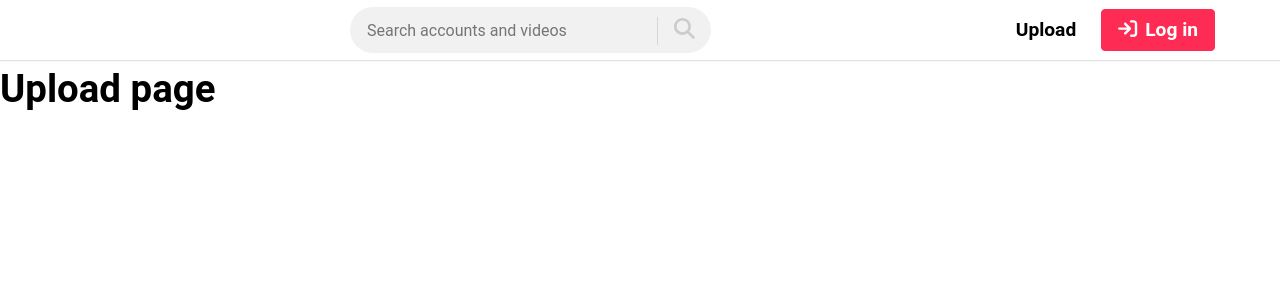
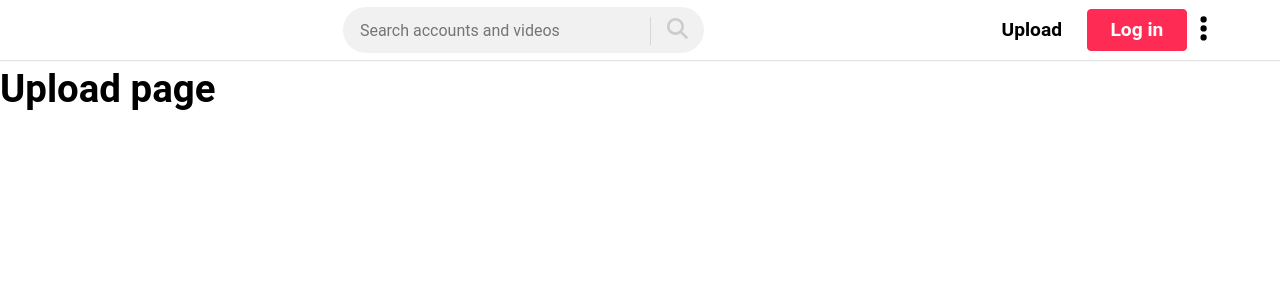
Before and after one commit to CaoTriNguyen/tiktok-ui, a React (Create React App) app: page /upload in a window 1280 px wide. Shown: the top 300 px of the page. Built offline with nearby package versions, Linux system fonts and the light colour scheme.

Commit message:
20230728 - Menu Part 1

```diff
--- a/src/components/Bottom/Button.module.scss
+++ b/src/components/Bottom/Button.module.scss
@@ -17,6 +17,12 @@
         pointer-events: none;
         opacity: 0.5;
     }
+}
+
+.icon {
+    display: inline-block;
+    width: 24px;
+    text-align: center;
 }
 
 .icon + .title,
--- a/src/components/Layouts/components/Header/Header.module.scss
+++ b/src/components/Layouts/components/Header/Header.module.scss
@@ -142,3 +142,13 @@
 .custom-login {
     cursor: pointer;
 }
+
+.more-btn {
+    font-size: 1.8rem;
+    margin-left: 28px;
+    background: #fff;
+    padding: 2px 8px;
+    &:hover {
+        cursor: pointer;
+    }
+}
--- a/src/components/Layouts/components/Header/index.js
+++ b/src/components/Layouts/components/Header/index.js
@@ -3,13 +3,38 @@ import classNames from 'classnames/bind';
 import { FontAwesomeIcon } from '@fortawesome/react-fontawesome';
 import Tippy from '@tippyjs/react';
 import 'tippy.js/dist/tippy.css';
-import { faCircleXmark, faMagnifyingGlass, faSignIn, faSpinner } from '@fortawesome/free-solid-svg-icons';
+import {
+    faCircleQuestion,
+    faCircleXmark,
+    faEarthAsia,
+    faEllipsisVertical,
+    faKeyboard,
+    faMagnifyingGlass,
+    faSpinner,
+} from '@fortawesome/free-solid-svg-icons';
 
 import styles from './Header.module.scss';
 import images from '~/assets/images';
 import { Wrapper as PopperWrapper } from '~/components/Popper';
 import AccountItem from '~/components/AccountItem';
 import Button from '~/components/Bottom';
+import Menu from '~/components/Popper/Menu';
+
+const MENU_ITEMS = [
+    {
+        icon: <FontAwesomeIcon icon={faEarthAsia} />,
+        title: 'English',
+    },
+    {
+        icon: <FontAwesomeIcon icon={faCircleQuestion} />,
+        title: 'Feedback and help',
+        to: '/feedback',
+    },
+    {
+        icon: <FontAwesomeIcon icon={faKeyboard} />,
+        title: 'Keyboard shutcuts',
+    },
+];
 
 const cx = classNames.bind(styles);
 function Header() {
@@ -59,14 +84,15 @@ function Header() {
                     <Button text onClick={() => {}}>
                         Upload
                     </Button>
-                    <Button
-                        primary
-                        leftIcon={<FontAwesomeIcon icon={faSignIn} />}
-                        className={cx('custom-login')}
-                        onClick={() => {}}
-                    >
+                    <Button primary className={cx('custom-login')} onClick={() => {}}>
                         Log in
                     </Button>
+
+                    <Menu items={MENU_ITEMS}>
+                        <button className={cx('more-btn')}>
+                            <FontAwesomeIcon icon={faEllipsisVertical} />
+                        </button>
+                    </Menu>
                 </div>
             </div>
         </header>
--- /dev/null
+++ b/src/components/Popper/Menu/Menu.module.scss
@@ -0,0 +1,21 @@
+.menu-list {
+    width: 260px;
+
+    //Menu item
+    .menu-item {
+        display: flex;
+        justify-content: flex-start;
+        width: 100%;
+        height: 42px;
+        border-radius: 0;
+        font-weight: 500;
+        padding: 11px 16px;
+        &:hover {
+            background: rgba(22, 23, 35, 0.03);
+        }
+    }
+}
+
+.menu-popper {
+    padding-bottom: 8px;
+}
--- /dev/null
+++ b/src/components/Popper/Menu/MenuItem.js
@@ -0,0 +1,15 @@
+import classNames from 'classnames/bind';
+import Button from '~/components/Bottom';
+import style from './Menu.module.scss';
+
+const cx = classNames.bind(style);
+
+function MenuItem({ data }) {
+    return (
+        <Button className={cx('menu-item')} leftIcon={data.icon} to={data.to}>
+            {data.title}
+        </Button>
+    );
+}
+
+export default MenuItem;
--- /dev/null
+++ b/src/components/Popper/Menu/index.js
@@ -0,0 +1,31 @@
+import classNames from 'classnames/bind';
+import Tippy from '@tippyjs/react';
+import { Wrapper as PopperWrapper } from '~/components/Popper';
+import MenuItem from './MenuItem';
+import style from './Menu.module.scss';
+
+const cx = classNames.bind(style);
+
+function Menu({ children, items = [] }) {
+    const renderItems = () => {
+        return items.map((item, index) => <MenuItem key={index} data={item} />);
+    };
+
+    return (
+        <Tippy
+            interactive
+            animation={false}
+            delay={[0, 200]}
+            placement="bottom-end"
+            render={(attrs) => (
+                <div className={cx('menu-list')} tabIndex="-1" {...attrs}>
+                    <PopperWrapper className={cx('menu-popper')}>{renderItems()}</PopperWrapper>
+                </div>
+            )}
+        >
+            {children}
+        </Tippy>
+    );
+}
+
+export default Menu;
--- a/src/components/Popper/Wrapper.js
+++ b/src/components/Popper/Wrapper.js
@@ -3,10 +3,10 @@ import style from './Popper.module.scss';
 
 const cx = classNames.bind(style);
 
-function Wrapper({ children }) {
+function Wrapper({ children, className }) {
     return (
         <div className={cx('wrapper')}>
-            <div className={cx('content')}>{children}</div>
+            <div className={cx('content', className)}>{children}</div>
         </div>
     );
 }
```
